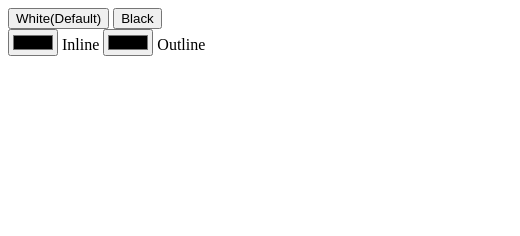
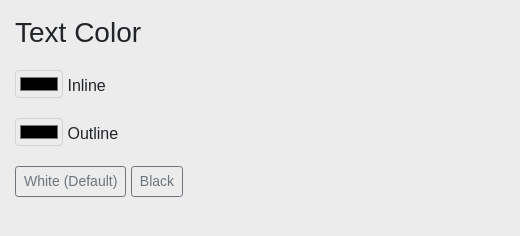
Before and after one commit to tommy19970714/commentscreen_electron, an Electron app: page static/settings.html in a window 520 px wide. Drawn offline with nearby package versions, Linux system fonts and the light colour scheme; no server answers.

Commit message:
Add: style to settings window

```diff
--- a/static/settings.html
+++ b/static/settings.html
@@ -6,16 +6,27 @@
     <title>Settings</title>
     <!-- <link rel="stylesheet" type="text/css" href="style/qrcode.css" /> -->
     <!-- <script src="script/qrcode.min.js"></script> -->
+    <link href="style/settings.css" rel="stylesheet">
+    <link rel="stylesheet" href="https://stackpath.bootstrapcdn.com/bootstrap/4.3.1/css/bootstrap.min.css"
+        integrity="sha384-ggOyR0iXCbMQv3Xipma34MD+dH/1fQ784/j6cY/iJTQUOhcWr7x9JvoRxT2MZw1T" crossorigin="anonymous">
 </head>
 
 <body>
-    <button onclick="changeTextColorWhite();">White(Default)</button>
-    <button onclick="changeTextColorBlack();">Black</button>
-    <br>
-    <input type="color" id="inline-color-picker" value="#ffffff">
-    <label for="inline-color-picker">Inline</label>
-    <input type="color" id="outline-color-picker" value="#000000">
-    <label for="outline-color-picker">Outline</label>
+    <div id="container" class="container">
+        <h3 class="title">Text Color</h3>
+        <div class="settings-element">
+            <input type="color" id="inline-color-picker" value="#ffffff" class="form-control">
+            <label for="inline-color-picker">Inline</label>
+        </div>
+        <div class="settings-element">
+            <input type="color" id="outline-color-picker" value="#000000" class="form-control">
+            <label for="outline-color-picker">Outline</label>
+        </div>
+        <div class="settings-element">
+            <button onclick="changeTextColorWhite();" class="btn btn-outline-secondary btn-sm">White (Default)</button>
+            <button onclick="changeTextColorBlack();" class="btn btn-outline-secondary btn-sm">Black</button>
+        </div>
+    </div>
 
     <script type="text/javascript">
         const Store = require('electron-store');
@@ -61,7 +72,6 @@
         }
 
         window.onload = () => {
-            alert("haha")
             reflectColorPicker();
         }
     </script>
--- /dev/null
+++ b/static/style/settings.css
@@ -0,0 +1,25 @@
+* {
+    font-family: "sans-serif";
+    font-family: "arial";
+    background-color: #ececec;
+}
+
+.title {
+    margin-bottom: 20px;
+}
+
+#container {
+    padding-top: 16px;
+}
+
+.settings-element {
+    margin-bottom: 12px;
+}
+
+input[type="color"].form-control {
+    height: 28px;
+    width: 48px !important;
+    display: inline !important;
+    background-color: #ececec;
+    padding: 2px;
+}
```
